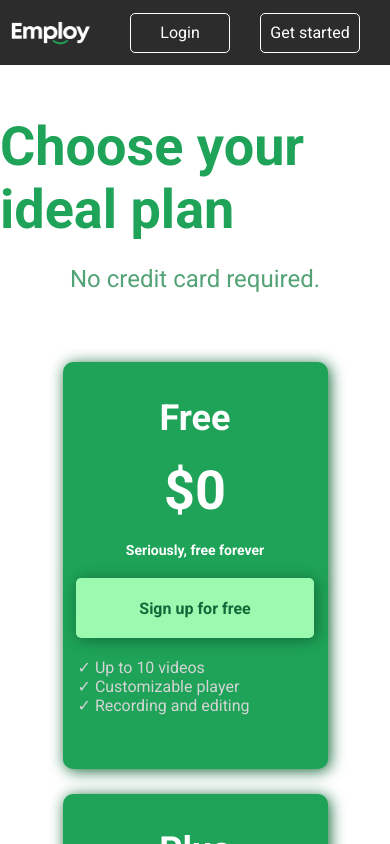
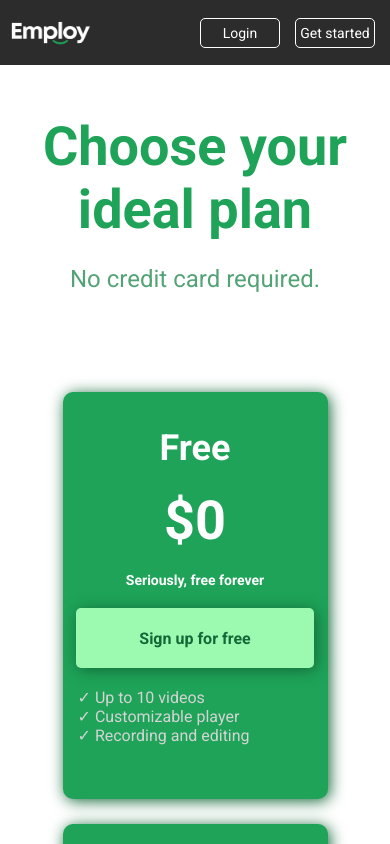
Before and after one commit to LucasB0mfim/DesafioEmploy, a React (Create React App) app: page / in a window 390 px wide. Shown: the top 844 px of the page. Built offline with nearby package versions, Linux system fonts and the light colour scheme.

Commit message:
Update: Mobile

```diff
--- a/src/components/Header/styles.ts
+++ b/src/components/Header/styles.ts
@@ -103,6 +103,13 @@ export const ButtonSkin = styled.a`
     border: 1px solid #1ea358;
     transform: translateY(-8px);
   }
+
+  @media (max-width: 768px) {
+    margin-right: 15px;
+    height: 30px;
+    width: 80px;
+    font-size: 14px;
+  }
 `
 
 export const Teste = styled.div`
--- a/src/components/ListCards/styles.ts
+++ b/src/components/ListCards/styles.ts
@@ -11,9 +11,11 @@ export const Container = styled.div`
   @media (max-width: 768px) {
     flex-direction: column;
     gap: 25px;
-    bottom: -300%;
+    bottom: -310%;
     display: flex;
     justify-content: center;
     align-items: center;
+
+    padding-bottom: 20px;
   }
 `
--- a/src/components/PersuasiveText/styles.ts
+++ b/src/components/PersuasiveText/styles.ts
@@ -19,9 +19,11 @@ export const Title = styled.h1`
   color: #1ea358;
   font-size: 54px;
   margin: 50px 0 24px 0;
+  text-align: center;
 `
 
 export const Phase = styled.p`
   font-size: 24px;
   color: #53a376;
+  text-align: center;
 `
```
